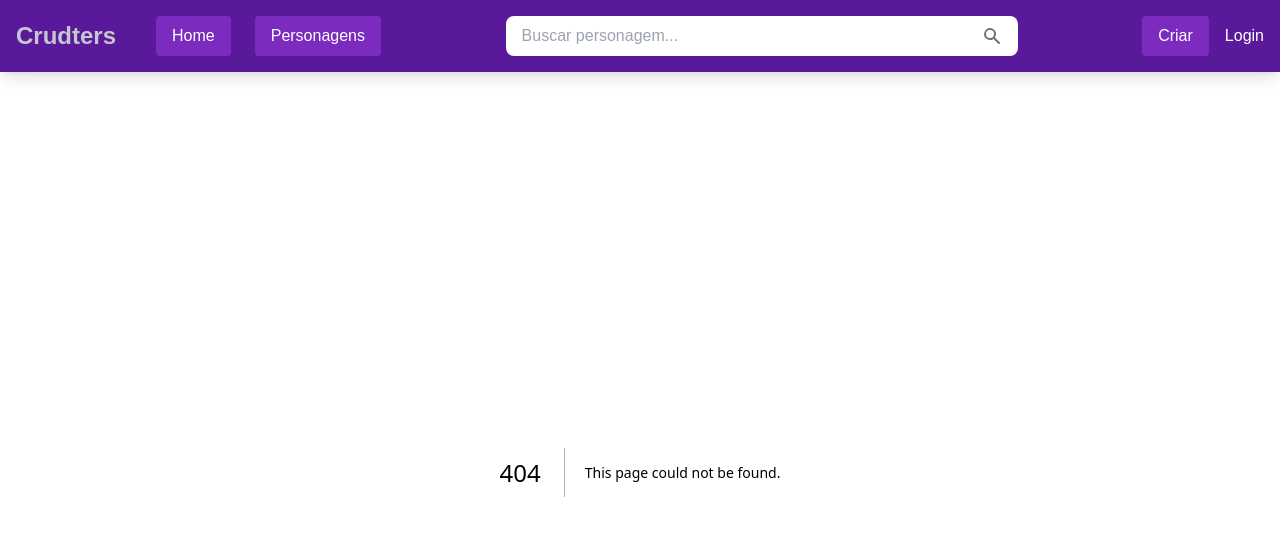
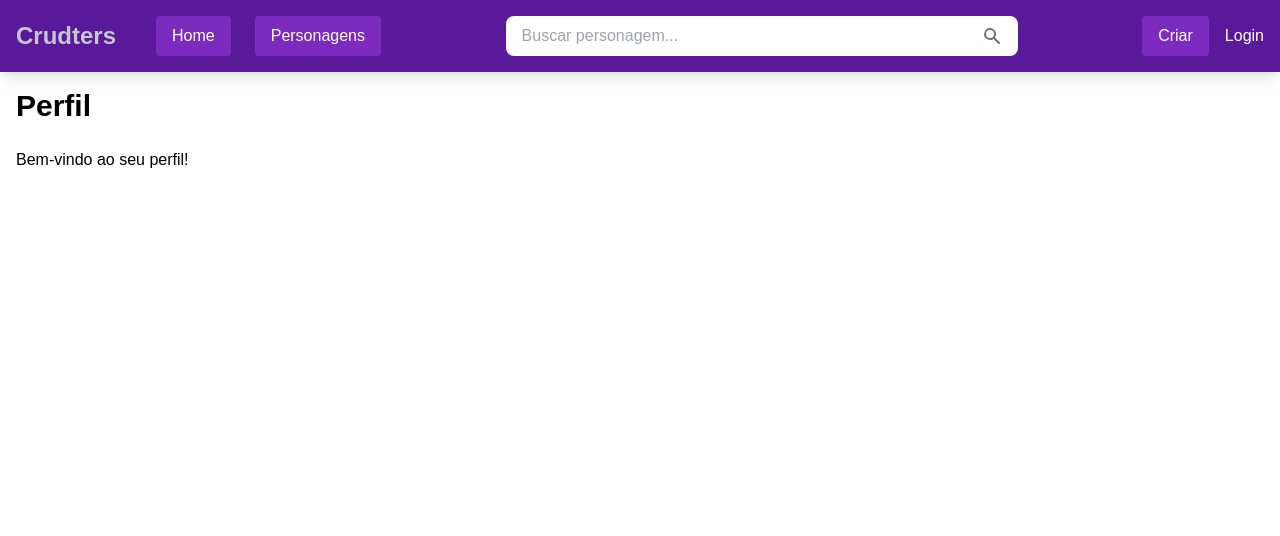
Before and after one commit to SoshiNoir/character-crud, a Next.js app: page /profile in a window 1280 px wide. Before the commit this address had no page. Shown: the top 536 px of the page. Built offline with nearby package versions, Linux system fonts and the light colour scheme.

Commit message:
Add ProfilePage component for user profile display

```diff
--- /dev/null
+++ b/src/app/profile/page.tsx
@@ -0,0 +1,12 @@
+'use client';
+
+const ProfilePage = () => {
+  return (
+    <div className='container mx-auto p-4'>
+      <h1 className='text-3xl font-bold mb-6'>Perfil</h1>
+      <p>Bem-vindo ao seu perfil!</p>
+    </div>
+  );
+};
+
+export default ProfilePage;
```
